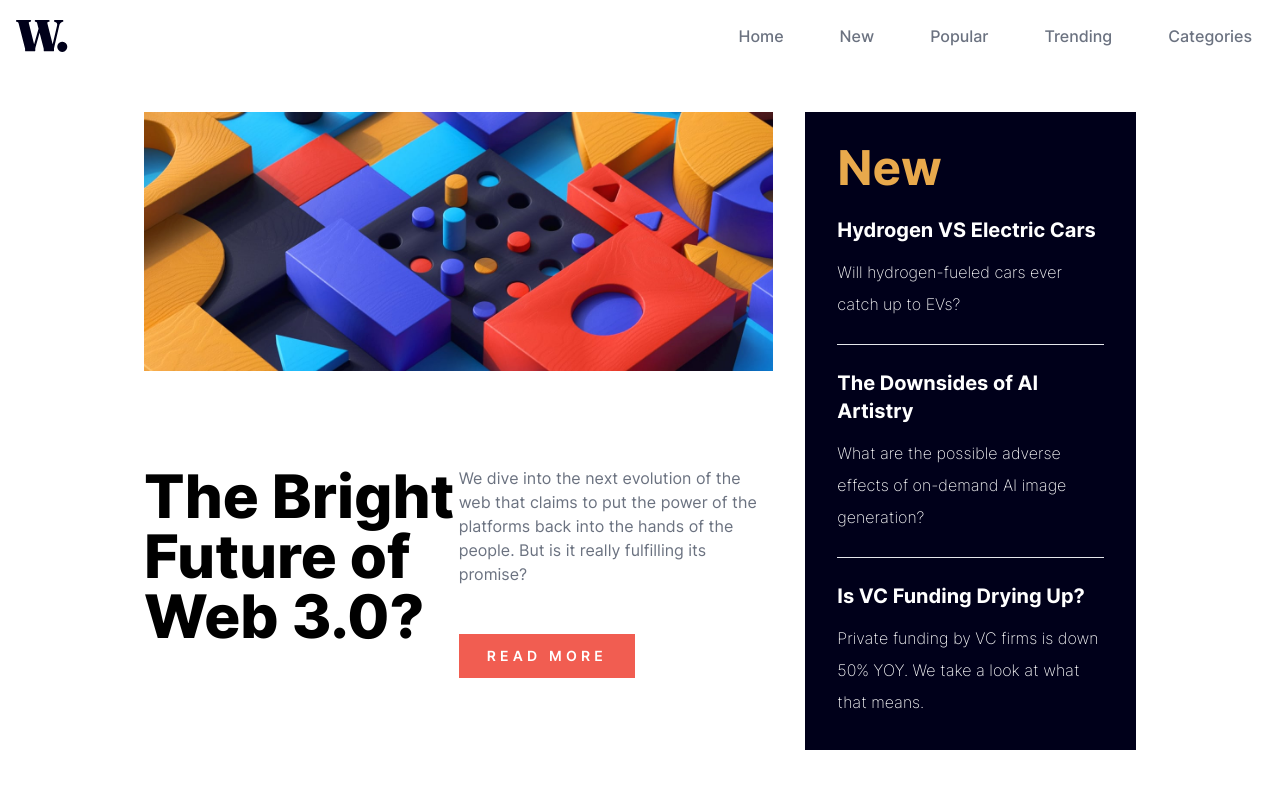
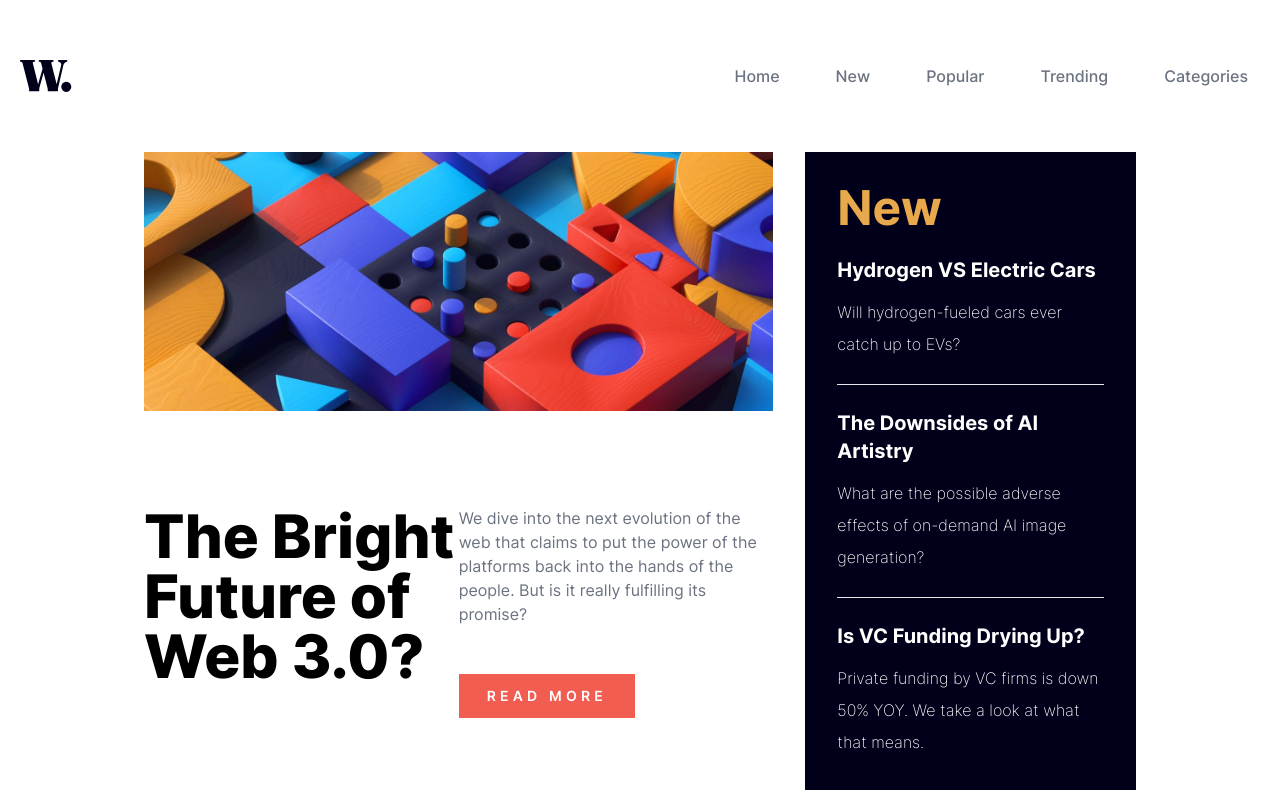
Before and after one commit to sinnchinn/ChinS_TechNewsHomePage, a website: page index.html in a window 1280 px wide. Shown: the top 800 px of the page. Drawn offline with nearby package versions, Linux system fonts and the light colour scheme.

Commit message:
peer review changes

```diff
--- a/index.html
+++ b/index.html
@@ -15,8 +15,8 @@
 <body>
 
 
-  <nav class="bg-white border-gray-200 dark:bg-gray-900 font-mainFont">
-    <div class="max-w-screen-xl flex flex-wrap items-center justify-between mx-auto p-4">
+  <nav class="bg-white border-gray-200 dark:bg-gray-900 font-mainFont pt-10">
+    <div class="max-w-screen-xl flex flex-wrap items-center justify-between mx-auto p-4 px-5">
       <a href="./index.html" class="flex items-center space-x-3 rtl:space-x-reverse">
         <img src="./assets/images/logo.svg" class="h-8" alt="Flowbite Logo" />
       </a>
```
